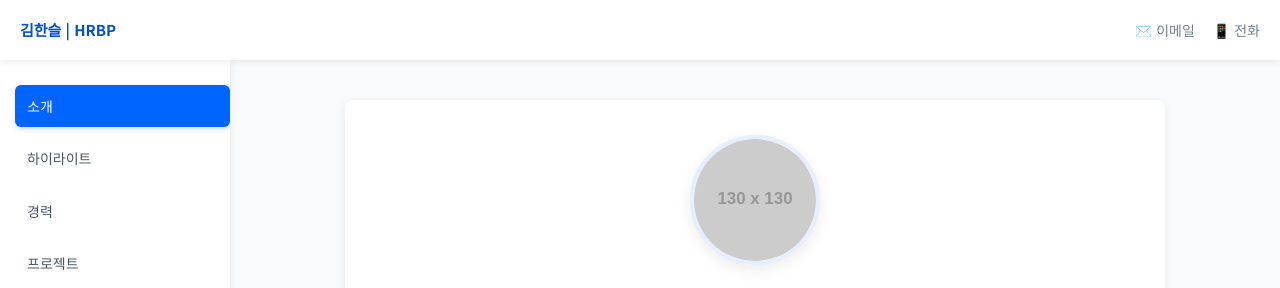
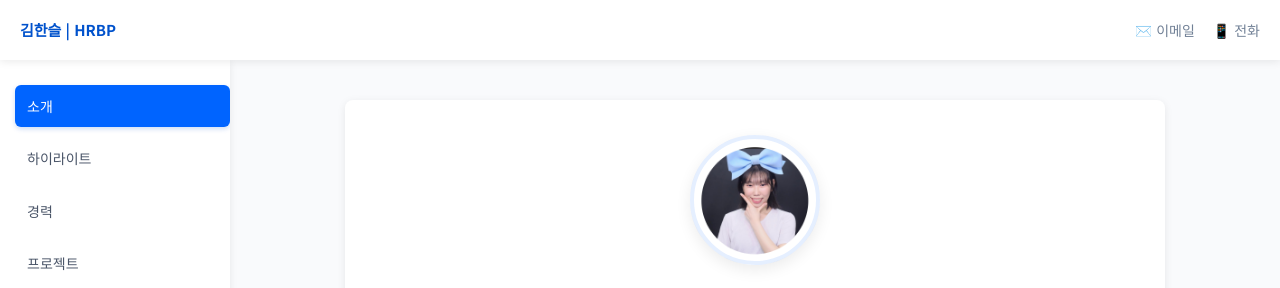
Before and after one commit to 1-thr2/Hanseul_resume, a plain HTML site: page index.html in a window 1280 px wide. Shown: the top 288 px of the page. Drawn offline with Linux system fonts and the light colour scheme; placeholder pictures from the web are drawn by us.

Commit message:
Update index.html

```diff
--- a/index.html
+++ b/index.html
@@ -489,8 +489,9 @@
       <!-- 소개 섹션 -->
       <section id="profile" class="section">
         <div class="profile">
+          <!-- 여기서 이미지 경로를 profile.png 로 교체 -->
           <img
-            src="https://via.placeholder.com/130"
+            src="profile.png"
             alt="김한슬 프로필"
             class="profile-img"
           >
```
